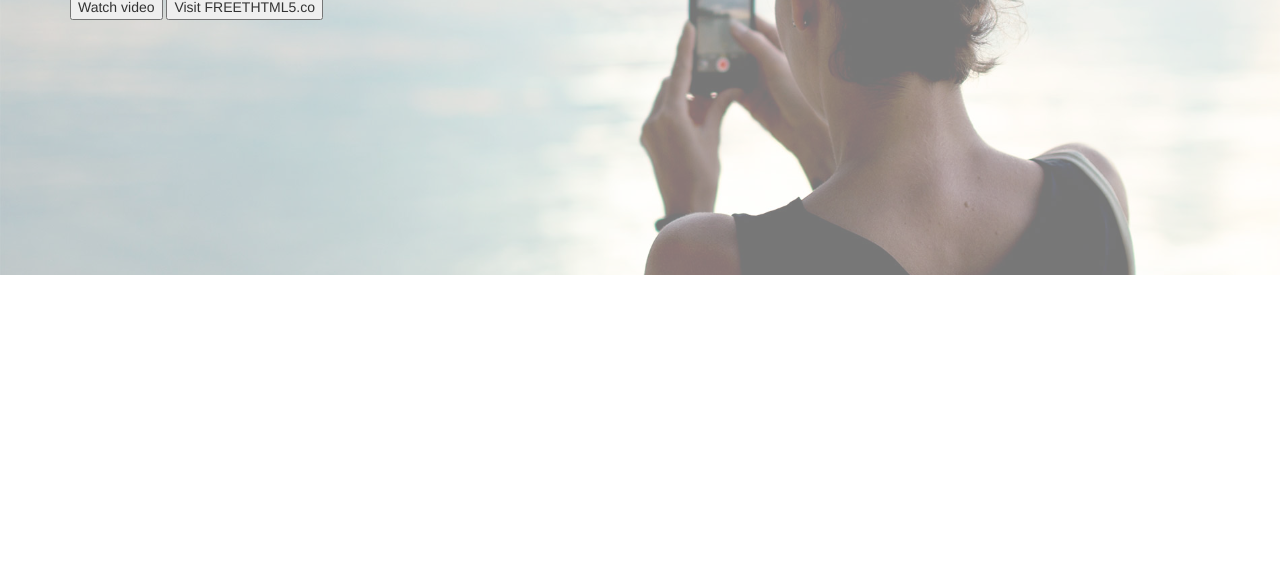
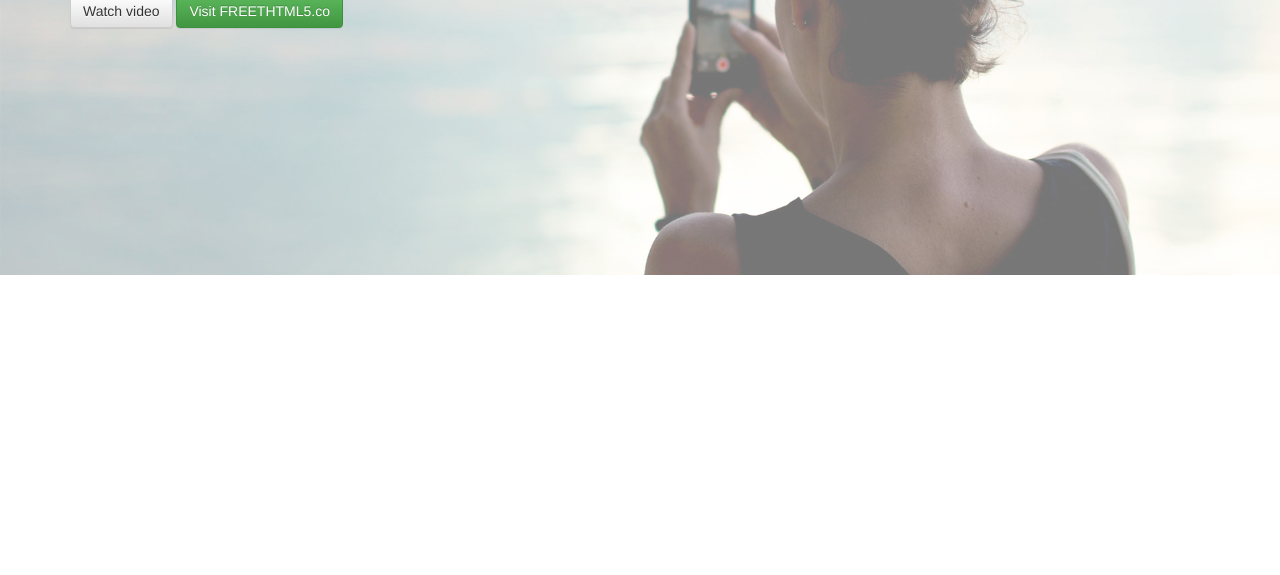
Before and after one commit to heatherlarsen/guide, a plain HTML site: page index.html in a window 1280 px wide. Shown: the part 225-800 px from the top of the page. Drawn offline with nearby package versions, Linux system fonts and the light colour scheme.

Commit message:
added button classes

```diff
--- a/index.html
+++ b/index.html
@@ -54,8 +54,8 @@
 
 			<div class="container">
 				<h1>Create Awesome Things for Better Web</h1>
-				<button>Watch video</button>
-				<button>Visit FREETHTML5.co</button>
+				<button class="btn btn-default">Watch video</button>
+				<button class="btn btn-success">Visit FREETHTML5.co</button>
 			</div>
 		</div><!--/.end-jumbotron -->
 
```
